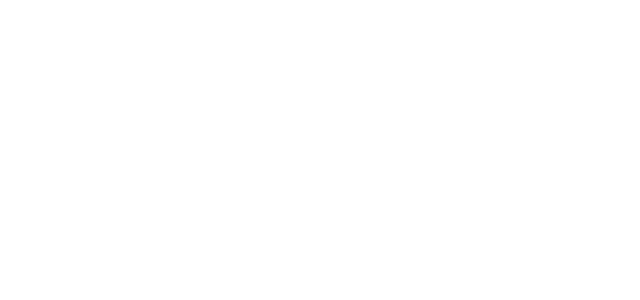
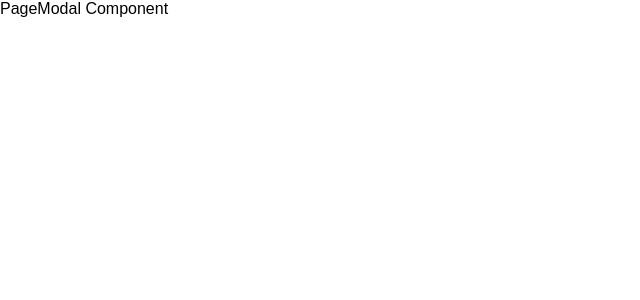
Before and after one commit to Snahier/snahier-react-tools, a React (Create React App) app: page /modal in a window 1280 px wide. Shown: the top 300 px of the page, without its empty margins (0-640 px from the left). Built offline with nearby package versions, Linux system fonts and the light colour scheme.

Commit message:
Create modal page

```diff
--- /dev/null
+++ b/src/pages/Modal/index.tsx
@@ -0,0 +1,11 @@
+import { StyledPageModal } from "./styles"
+
+interface PageModalProps {}
+
+export const PageModal: React.FC<PageModalProps> = () => {
+  return (
+    <StyledPageModal>
+      <div>PageModal Component</div>
+    </StyledPageModal>
+  )
+}
--- /dev/null
+++ b/src/pages/Modal/styles.ts
@@ -0,0 +1,3 @@
+import styled from "styled-components/macro"
+
+export const StyledPageModal = styled.div``
--- a/src/pages/routes.jsx
+++ b/src/pages/routes.jsx
@@ -1,6 +1,7 @@
 import { BrowserRouter, Route, Switch } from "react-router-dom"
 import { PageCarouselSlide } from "./CarouselSlide"
 import { PageHome } from "./Home"
+import { PageModal } from "./Modal"
 
 export const Routes = (props) => {
   return (
@@ -8,6 +9,7 @@
       <Switch>
         <Route exact path="/" component={PageHome} />
         <Route path="/carousel-slide" component={PageCarouselSlide} />
+        <Route path="/modal" component={PageModal} />
       </Switch>
     </BrowserRouter>
   )
```
